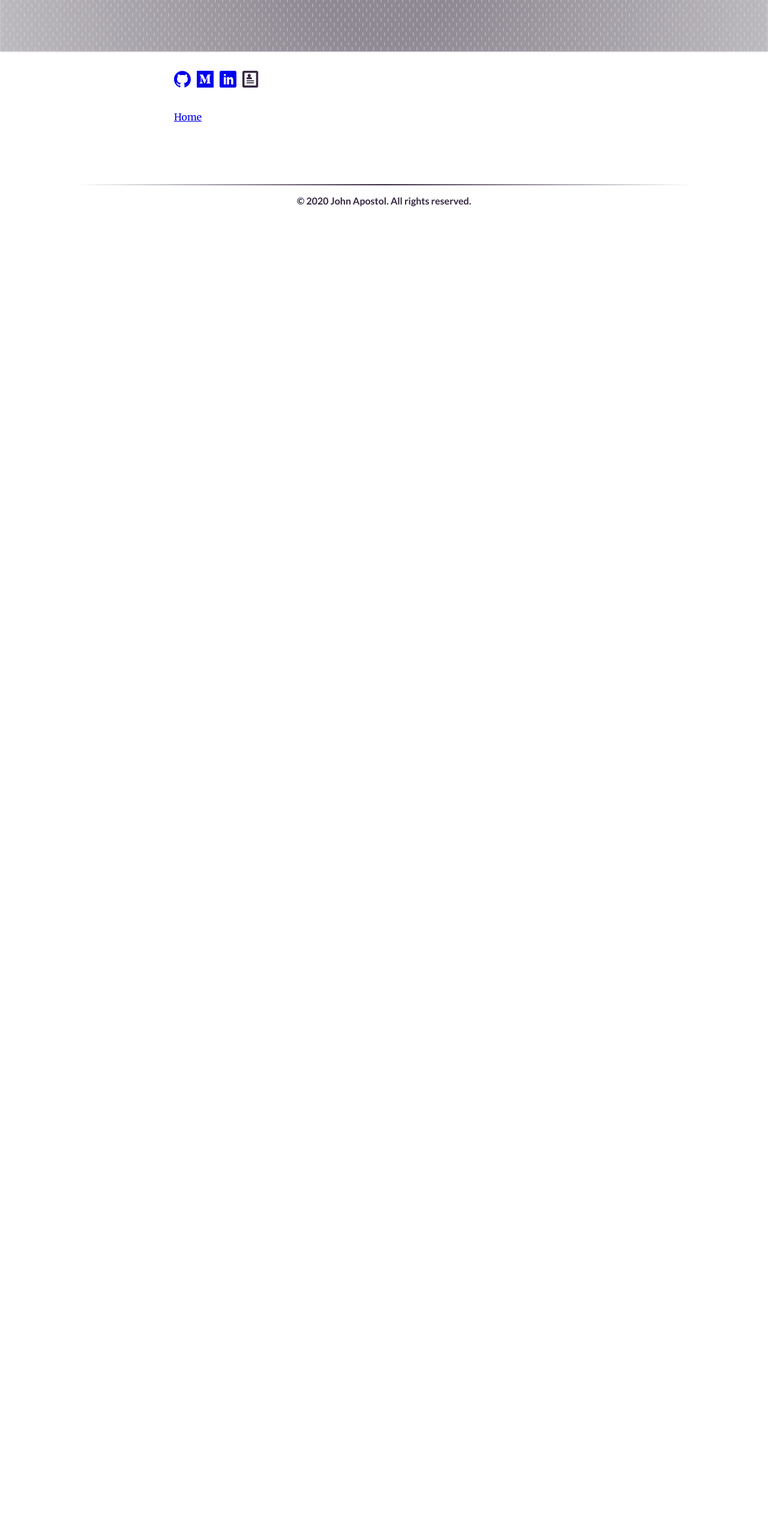
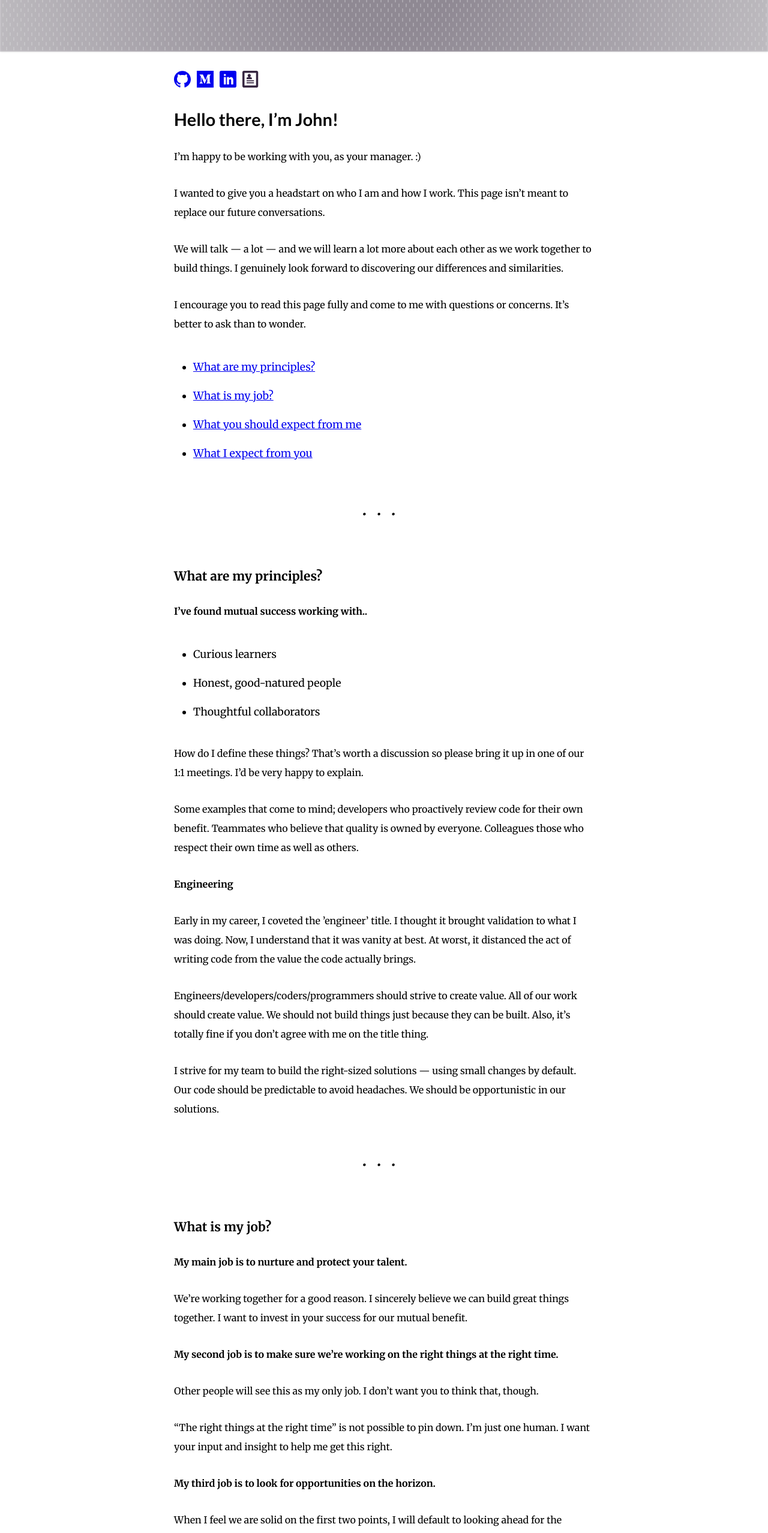
Before and after one commit to johnapost/johnapostol, a Next.js app: page /about/manager in a window 1280 px wide. Shown: the part 234-2790 px from the top of the page at 60% size. Before the commit the page ends 800 px from the top, so only its background shows below. Built offline with nearby package versions, Linux system fonts and the light colour scheme.

Commit message:
Write initial things for manager README

```diff
--- a/components/Heading.tsx
+++ b/components/Heading.tsx
@@ -2,7 +2,7 @@
 import ColumnWrapper from "./ColumnWrapper";
 
 interface Props {
-  children: JSX.Element[] | string;
+  children: JSX.Element | JSX.Element[] | string;
   level: number;
 }
 
--- a/content/summary.json
+++ b/content/summary.json
@@ -28,6 +28,20 @@
       "sourceBase": "2020-02-17.md",
       "sourceExt": ".md"
     },
+    "content/2020-06-26.json": {
+      "title": "Notes on Managing a Remote Team During COVID-19",
+      "preview": "A good leader is a shock absorber that cushions the blows of change.",
+      "slug": "notes-on-managing-a-remote-team-during-covid-19",
+      "tags": [
+        "management",
+        "remote"
+      ],
+      "dir": "content",
+      "base": "2020-06-26.json",
+      "ext": ".json",
+      "sourceBase": "2020-06-26.md",
+      "sourceExt": ".md"
+    },
     "content/2019-01-30.json": {
       "title": "Using Redux with Vanilla JS",
       "preview": "What follows is an explanation of how I've used Redux to make a production vanilla JS app more maintainable.",
@@ -40,20 +54,6 @@
       "base": "2019-01-30.json",
       "ext": ".json",
       "sourceBase": "2019-01-30.md",
-      "sourceExt": ".md"
-    },
-    "content/2020-06-26.json": {
-      "title": "Notes on Managing a Remote Team During COVID-19",
-      "preview": "A good leader is a shock absorber that cushions the blows of change.",
-      "slug": "notes-on-managing-a-remote-team-during-covid-19",
-      "tags": [
-        "management",
-        "remote"
-      ],
-      "dir": "content",
-      "base": "2020-06-26.json",
-      "ext": ".json",
-      "sourceBase": "2020-06-26.md",
       "sourceExt": ".md"
     },
     "content/2019-03-20.json": {
--- a/pages/about/index.tsx
+++ b/pages/about/index.tsx
@@ -56,7 +56,7 @@
         <List>
           <ListItem>
             <Link href="/about/manager">
-              <a>How I manage people</a>
+              <a>How I lead people</a>
             </Link>
           </ListItem>
           <ListItem>Teams grow and their needs change over time</ListItem>
@@ -74,7 +74,7 @@
           <ListItem>Good code is testable code</ListItem>
           <ListItem>HTML / CSS / JS are my bread and butter</ListItem>
           <ListItem>
-            I&apos;ve coded plenty of Ruby (Rails) and a little Python (Django)
+            I&rsquo;ve coded plenty of Ruby (Rails) and a little Python (Django)
             in the past
           </ListItem>
         </List>
--- a/pages/about/manager.tsx
+++ b/pages/about/manager.tsx
@@ -1,12 +1,15 @@
 import React from "react";
 import { NextPage } from "next";
 import Head from "next/head";
-import Link from "next/link";
 import Footer from "../../components/Footer";
 import Cover from "../../components/Cover";
 import Paragraph from "../../components/Paragraph";
+import Heading from "../../components/Heading";
 import { atLeastMedium } from "../../utils/breakpoints";
 import ExternalLinks from "../../components/ExternalLinks";
+import List from "../../components/List";
+import ListItem from "../../components/ListItem";
+import ThematicBreak from "../../components/ThematicBreak";
 
 const Manager: NextPage = () => (
   <>
@@ -38,11 +41,206 @@
       <Cover />
       <div className="grid">
         <ExternalLinks />
+        <Heading level={1}>Hello there, I&rsquo;m John!</Heading>
         <Paragraph>
-          <Link href="/">
-            <a>Home</a>
-          </Link>
+          I&rsquo;m happy to be working with you, as your manager. :)
         </Paragraph>
+        <Paragraph>
+          I wanted to give you a headstart on who I am and how I work. This page
+          isn&rsquo;t meant to replace our future conversations.
+        </Paragraph>
+        <Paragraph>
+          We will talk &mdash; a lot &mdash; and we will learn a lot more about
+          each other as we work together to build things. I genuinely look
+          forward to discovering our differences and similarities.
+        </Paragraph>
+        <Paragraph>
+          I encourage you to read this page fully and come to me with questions
+          or concerns. It&rsquo;s better to ask than to wonder.
+        </Paragraph>
+        <List>
+          <ListItem>
+            <a href="#my-principles">What are my principles?</a>
+          </ListItem>
+          <ListItem>
+            <a href="#my-job">What is my job?</a>
+          </ListItem>
+          <ListItem>
+            <a href="#expect-me">What you should expect from me</a>
+          </ListItem>
+          <ListItem>
+            <a href="#expect-you">What I expect from you</a>
+          </ListItem>
+        </List>
+        <ThematicBreak />
+        <Heading level={2}>
+          <span key="1" id="my-principles">
+            What are my principles?
+          </span>
+        </Heading>
+        <Paragraph>
+          <strong>I&rsquo;ve found mutual success working with..</strong>
+        </Paragraph>
+        <List>
+          <ListItem>Curious learners</ListItem>
+          <ListItem>Honest, good-natured people</ListItem>
+          <ListItem>Thoughtful collaborators</ListItem>
+        </List>
+        <Paragraph>
+          How do I define these things? That&rsquo;s worth a discussion so
+          please bring it up in one of our 1:1 meetings. I&rsquo;d be very happy
+          to explain.
+        </Paragraph>
+        <Paragraph>
+          Some examples that come to mind; developers who proactively review
+          code for their own benefit. Teammates who believe that quality is
+          owned by everyone. Colleagues those who respect their own time as well
+          as others.
+        </Paragraph>
+        <Paragraph>
+          <strong>Engineering</strong>
+        </Paragraph>
+        <Paragraph>
+          Early in my career, I coveted the &rsquo;engineer&rsquo; title. I
+          thought it brought validation to what I was doing. Now, I understand
+          that it was vanity at best. At worst, it distanced the act of writing
+          code from the value the code actually brings.
+        </Paragraph>
+        <Paragraph>
+          Engineers/developers/coders/programmers should strive to create value.
+          All of our work should create value. We should not build things just
+          because they can be built. Also, it&rsquo;s totally fine if you
+          don&rsquo;t agree with me on the title thing.
+        </Paragraph>
+        <Paragraph>
+          I strive for my team to build the right-sized solutions &mdash; using
+          small changes by default. Our code should be predictable to avoid
+          headaches. We should be opportunistic in our solutions.
+        </Paragraph>
+        <ThematicBreak />
+        <Heading level={2}>
+          <span key="1" id="my-job">
+            What is my job?
+          </span>
+        </Heading>
+        <Paragraph>
+          <strong>My main job is to nurture and protect your talent.</strong>
+        </Paragraph>
+        <Paragraph>
+          We&rsquo;re working together for a good reason. I sincerely believe we
+          can build great things together. I want to invest in your success for
+          our mutual benefit.
+        </Paragraph>
+        <Paragraph>
+          <strong>
+            My second job is to make sure we&rsquo;re working on the right
+            things at the right time.
+          </strong>
+        </Paragraph>
+        <Paragraph>
+          Other people will see this as my only job. I don&rsquo;t want you to
+          think that, though.
+        </Paragraph>
+        <Paragraph>
+          &ldquo;The right things at the right time&rdquo; is not possible to
+          pin down. I&rsquo;m just one human. I want your input and insight to
+          help me get this right.
+        </Paragraph>
+        <Paragraph>
+          <strong>
+            My third job is to look for opportunities on the horizon.
+          </strong>
+        </Paragraph>
+        <Paragraph>
+          When I feel we are solid on the first two points, I will default to
+          looking ahead for the benefit of our team, engineering, and the
+          company as a whole. This can take a lot of different forms.
+        </Paragraph>
+        <Paragraph>
+          I would love to hear your ideas as you will undoubtedly find
+          opportunities we should consider.
+        </Paragraph>
+        <ThematicBreak />
+        <Heading level={2}>
+          <span key="1" id="expect-me">
+            What you should expect from me
+          </span>
+        </Heading>
+        <Paragraph>
+          <strong>Regular 1:1s</strong>
+        </Paragraph>
+        <Paragraph>
+          We will have regular 1:1s. These will be on our calendar at a cadence
+          that you benefit from. You own these meetings!
+        </Paragraph>
+        <Paragraph>
+          I encourage you to have some topics in order get the most out of these
+          meetings. I don&rsquo;t want this to be a status update. That&rsquo;s
+          a disservice to your needs.
+        </Paragraph>
+        <Paragraph>
+          You dictate the cadence, the time of day, and even the location. Some
+          people like to end their week with 1:1s. Some people like to have
+          these in the morning, while we sip coffee or have tea.
+        </Paragraph>
+        <Paragraph>
+          There comes a time when one of us needs to adjust the meeting so that
+          we can accomdate another meeting. I will try not to do this, but you
+          definitely can.
+        </Paragraph>
+        <Paragraph>In our 1:1s. I will..</Paragraph>
+        <List>
+          <ListItem>Be honest with you</ListItem>
+          <ListItem>Be as transparent as I should be</ListItem>
+          <ListItem>Ask for your feedback, continually</ListItem>
+        </List>
+        <Paragraph>
+          I&rsquo;ve come to realize that 1:1 meetings recharge my battery. Know
+          that I look forward to talking with you each time we meet.
+        </Paragraph>
+        <Paragraph>
+          <strong>Communication style</strong>
+        </Paragraph>
+        <Paragraph>
+          I tend to overcommunicate, especially on important things. I
+          don&rsquo;t like to leave information to chance. If I mean for you to
+          know something, I will do my best to make sure you know it.
+        </Paragraph>
+        <Paragraph>
+          That said, I will try to accomodate your communication style. I never
+          want to overwhelm you. I believe we all need space and time to work.
+        </Paragraph>
+        <Paragraph>
+          I also believe in asynchronous communication. I treat email and Slack
+          as asynchronous, except for urgent incidents.
+        </Paragraph>
+        <List>
+          <ListItem>
+            Email - I use email for announcements and non-urgent matters. I
+            check my email twice a day.
+          </ListItem>
+          <ListItem>
+            Slack - I use Slack for more timely items. My Slack status reflects
+            my working status. I respect and use the DND feature.
+          </ListItem>
+          <ListItem>
+            In person or desk drop-by - I&rsquo;m prone to inspiration. If you
+            aren&rsquo;t in deep focus or thought, I may ask for your opinion.
+            Stop me if you&rsquo;re busy!
+          </ListItem>
+        </List>
+        <Paragraph>
+          <strong>Calendar usage</strong>
+        </Paragraph>
+        <Paragraph>
+          <strong>Vacations</strong>
+        </Paragraph>
+        <ThematicBreak />
+        <Heading level={2}>
+          <span key="1" id="expect-you">
+            What I expect from you
+          </span>
+        </Heading>
       </div>
     </main>
     <Footer />
--- a/pages/index.tsx
+++ b/pages/index.tsx
@@ -51,8 +51,8 @@
         <ExternalLinks />
         <Paragraph>Hi there!</Paragraph>
         <Paragraph>
-          I&apos;m a software person living in Austin, Texas. I tend to spend my
-          time playing with code and writing about software development.
+          I&rsquo;m a software person living in Austin, Texas. I tend to spend
+          my time playing with code and writing about software development.
         </Paragraph>
         <Paragraph>
           Above all, I love working with brilliant, collaborative people who can
```
Also changed, not shown: 1 other file (tests, documents, lock files or other folders).
